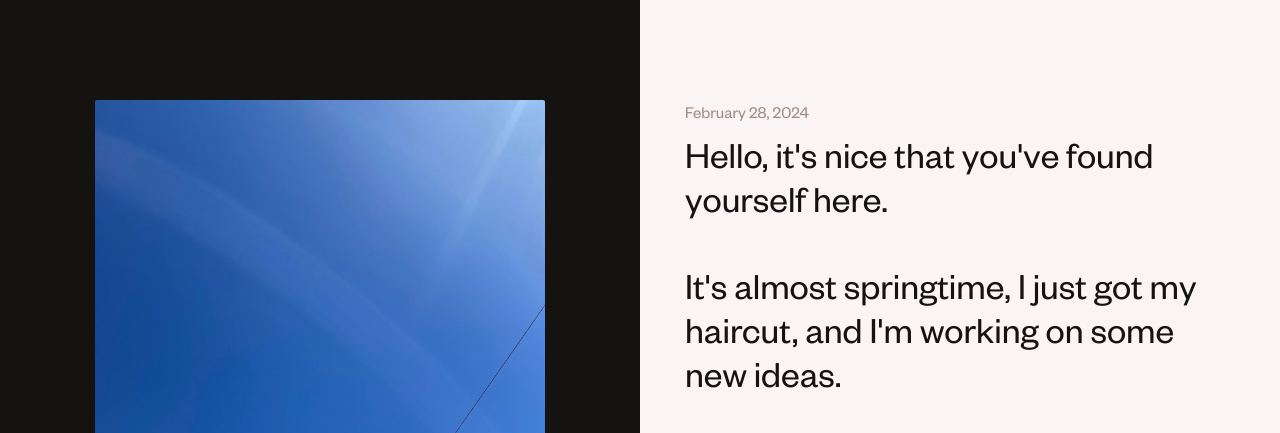
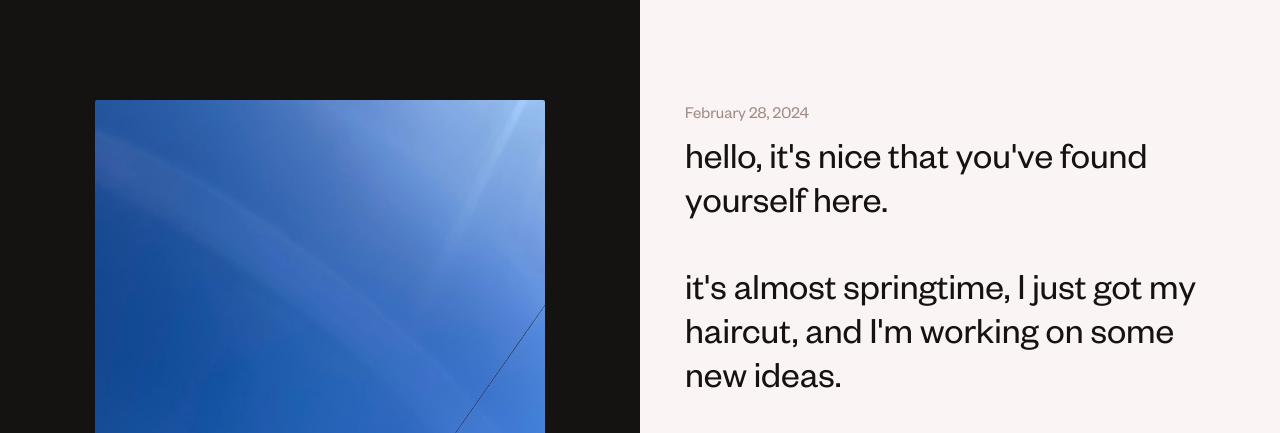
Before and after one commit to helenajar/blog, an Eleventy site: page index.html in a window 1280 px wide. Shown: the part 61-494 px from the top of the page. Built offline with nearby package versions, Linux system fonts and the light colour scheme; Eleventy itself is replaced by a stand-in of ours; files that its build step writes are made by us from their sources; files whose address does not match are found by name.

Commit message:
updated homepage

```diff
--- a/index.html
+++ b/index.html
@@ -21,9 +21,9 @@ classpost: none
     <body>
         <div class="about">
             <h2>February 28, 2024</h2>
-            <h1>Hello, it's nice that you've found yourself here.
+            <h1>hello, it's nice that you've found yourself here.
             <br><br>
-            It's almost springtime, I just got my haircut, and I'm working on some new ideas.
+            it's almost springtime, I just got my haircut, and I'm working on some new ideas.
             </h1>
             <h1>take care,</h1>
 
```
Also changed, not shown: 3 other files.
